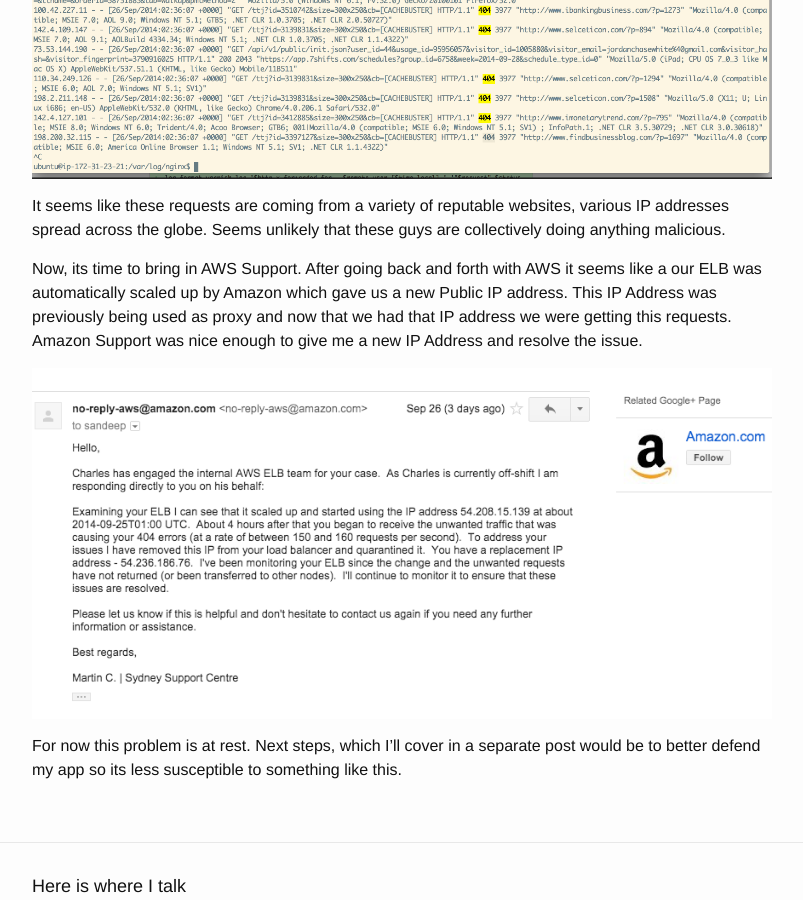
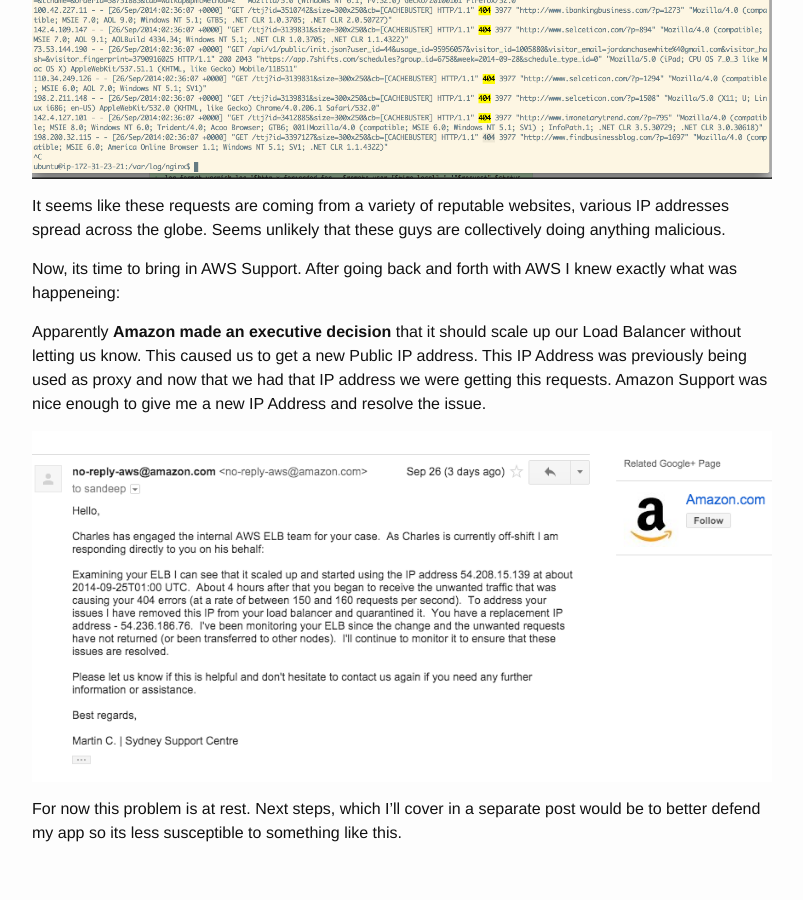
Before and after one commit to sandeep45/sandeep45.github.io, a Jekyll site: the page built from _posts/2014-09-29-too-many-ttj-requests.md, in a window 1280 px wide and 900 px high, scrolled down 2608 px. Shown: the whole window, without its empty margins (238-1041 px from the left). Built offline with Jekyll 4.4.1, drawn with Linux system fonts in a browser that asks for light colours.

Commit message:
making the amazon finger pointing statement a little stronger

```diff
--- a/_posts/2014-09-29-too-many-ttj-requests.md
+++ b/_posts/2014-09-29-too-many-ttj-requests.md
@@ -60,9 +60,11 @@
 It seems like these requests are coming from a variety of reputable websites, various IP addresses spread across the globe.
 Seems unlikely that these guys are collectively doing anything malicious.
 
-Now, its time to bring in AWS Support. After going back and forth with AWS it seems like
-a our ELB was automatically scaled up by Amazon which gave us a new Public IP address. This IP Address
-was previously being used as proxy and now that we had that IP address we were getting this requests.
+Now, its time to bring in AWS Support. After going back and forth with AWS I knew exactly what was happeneing:
+
+Apparently **Amazon made an executive decision** that it should scale up our Load Balancer without letting us know.
+This caused us to get a new Public IP address. This IP Address was previously being
+used as proxy and now that we had that IP address we were getting this requests.
 Amazon Support was nice enough to give me a new IP Address and resolve the issue.
 
 ![aws email ip changed](/assets/post1/aws_email_ip_changed.png)
```
